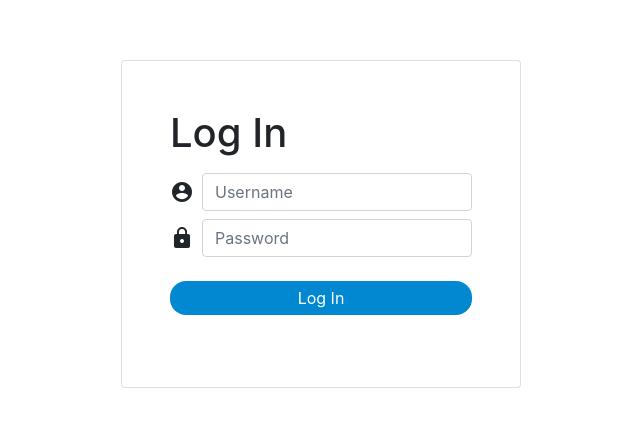
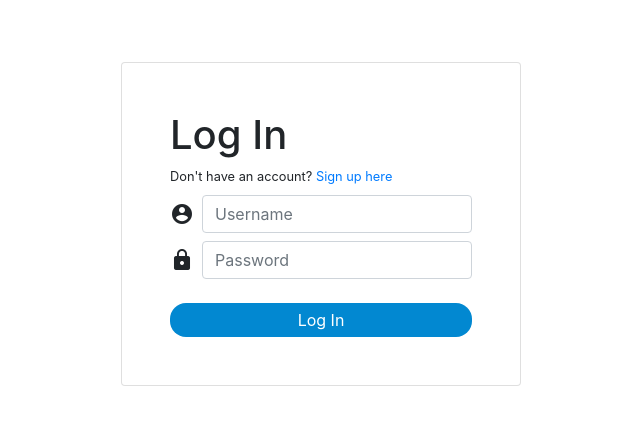
Before and after one commit to jovyntls/task-manager-frontend, a React (Create React App) app: page /login in a window 1280 px wide. Shown: the part 176-602 px from the top of the page, without its empty margins (319-959 px from the left). Built offline with nearby package versions, Linux system fonts and the light colour scheme.

Commit message:
add sign-up interface

```diff
--- a/src/components/authentication/LoginForm.jsx
+++ b/src/components/authentication/LoginForm.jsx
@@ -17,13 +17,15 @@ function LoginForm(props) {
 			.post("http://localhost:3000/login", { username: username.value, password: password.value })
 			.then((response) => {
 				setLoading(false);
-				setUserSession(response.data.token, response.data.user.id);
-				localStorage.setItem("token", response.data.token);
-				props.history.push("/board");
+				if (response.data.error) setError(response.data.error);
+				else {
+					setUserSession(response.data.token, response.data.user.id);
+					props.history.push("/board");
+				}
 			})
 			.catch((error) => {
 				setLoading(false);
-				if (error.response.status === 401) setError(error.response.data.message);
+				if (error.response && error.response.status === 401) setError(error.response.data.message);
 				else setError("Something went wrong. Please try again later.");
 			});
 	};
@@ -33,6 +35,9 @@ function LoginForm(props) {
 			<link rel="stylesheet" href="https://fonts.googleapis.com/icon?family=Material+Icons" />
 			<div className="card auth__container p-5">
 				<h1>Log In</h1>
+				<small>
+					Don't have an account? <a href="/signup">Sign up here</a>
+				</small>
 				<div className="d-flex align-items-center mt-2">
 					<i className="material-icons mr-2">account_circle</i>
 					<input className="form-control" placeholder="Username" type="text" {...username} />
@@ -41,12 +46,7 @@ function LoginForm(props) {
 					<i className="material-icons mr-2">lock</i>
 					<input className="form-control" placeholder="Password" type="password" {...password} />
 				</div>
-				{error && (
-					<>
-						<small style={{ color: "red" }}>{error}</small>
-						<br />
-					</>
-				)}
+				{error && <small style={{ color: "red" }}>{error}</small>}
 				<br />
 				<input
 					className="auth__submit"
@@ -55,7 +55,6 @@ function LoginForm(props) {
 					onClick={handleLogin}
 					disabled={loading}
 				/>
-				<br />
 			</div>
 		</div>
 	);
--- a/src/components/authentication/SignupForm.jsx
+++ b/src/components/authentication/SignupForm.jsx
@@ -18,7 +18,6 @@ function LoginForm(props) {
 			.then((response) => {
 				setLoading(false);
 				setUserSession(response.data.token, response.data.user.id);
-				localStorage.setItem("token", response.data.token);
 				props.history.push("/board");
 			})
 			.catch((error) => {
```
